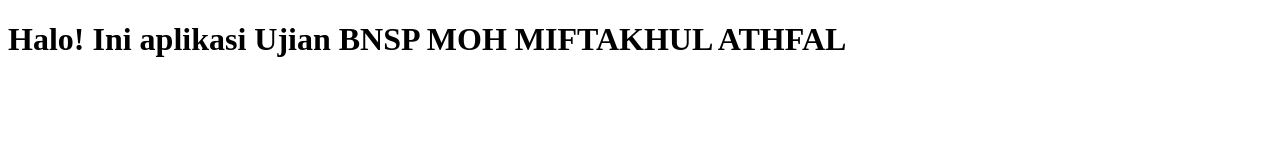
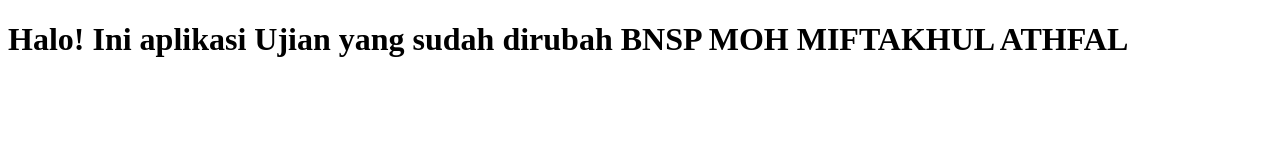
Before and after one commit to mohmiftakhulathfal/bnsp-myapp2, a plain HTML site: page app/index.html in a window 1280 px wide. Drawn offline with Linux system fonts and the light colour scheme.

Commit message:
Update index.html

```diff
--- a/app/index.html
+++ b/app/index.html
@@ -2,6 +2,6 @@
 <html>
 <head><meta charset="utf-8"><title>MyApp</title></head>
 <body>
-  <h1>Halo! Ini aplikasi Ujian BNSP MOH MIFTAKHUL ATHFAL</h1>
+  <h1>Halo! Ini aplikasi Ujian yang sudah dirubah BNSP MOH MIFTAKHUL ATHFAL</h1>
 </body>
 </html>
```
